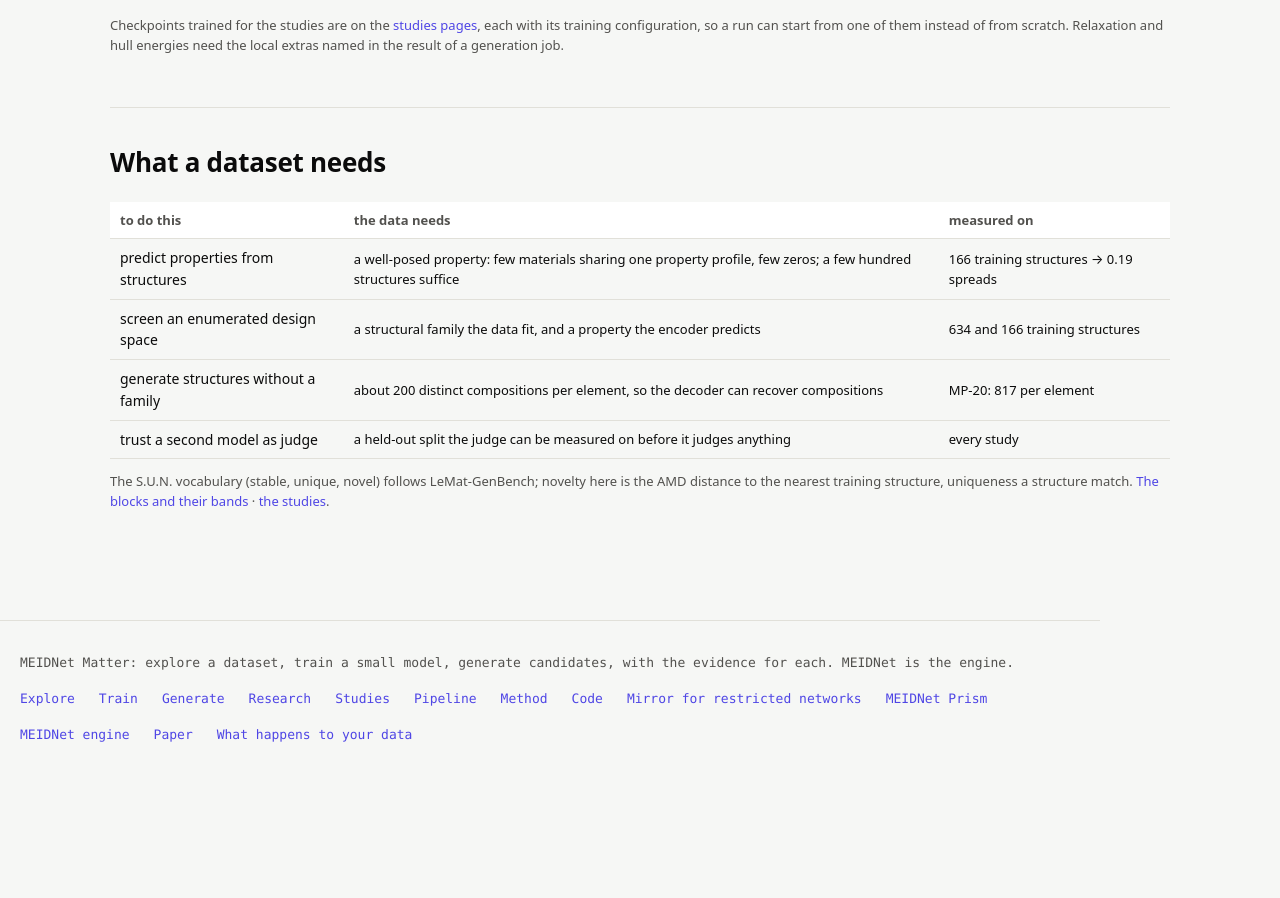
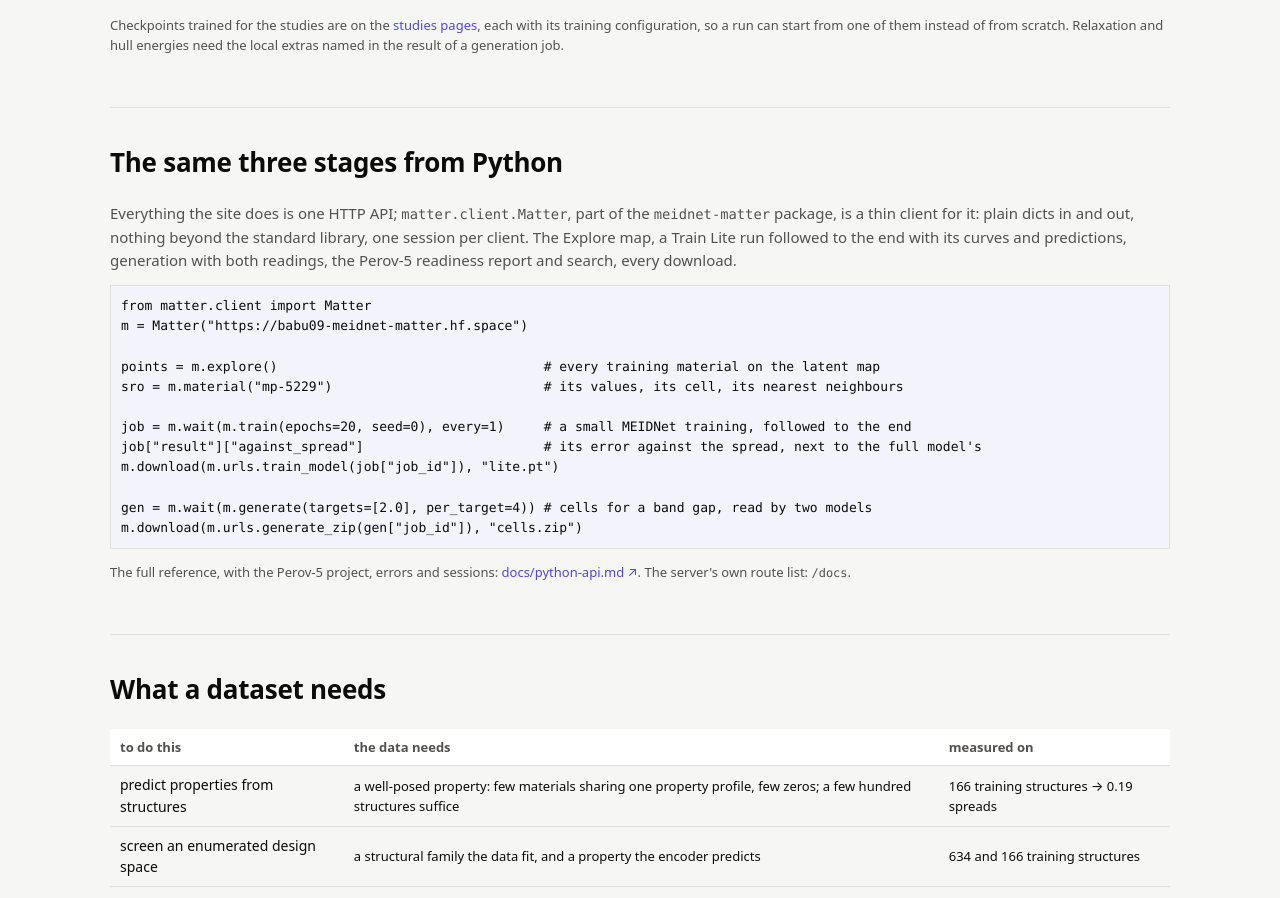
Before and after one commit to ABnano/MEIDNet-Matter, a React (Vite) app in the folder frontend/: page /method in a window 1280 px wide. Shown: the part 4845-5743 px from the top of the page. Before the commit the page ends 5622 px from the top, so only its background shows below. Built offline with nearby package versions, Linux system fonts and the light colour scheme.

Commit message:
Docs: the Python API, the three stages in the README, a Python section on the Method page

```diff
--- a/frontend/src/pages/Method.tsx
+++ b/frontend/src/pages/Method.tsx
@@ -1,5 +1,5 @@
 import { Link } from 'react-router';
-import { MarketingHeader, SiteFooter } from '@/components/shell';
+import { ExternalLink, MarketingHeader, SiteFooter } from '@/components/shell';
 import { method as M } from '@/copy/research';
 
 const MECHANISM: Array<[string, string]> = [
@@ -28,7 +28,7 @@ const LIMITS: Array<[string, string]> = [
 ];
 
 const RUN_STEPS: Array<[string, string, string]> = [
-  ['Install', 'One command from PyPI: the engine and the application with the judge, with CPU torch (the default Linux build pulls about 2.5 GB of GPU libraries), pinned to the versions this release was tested with (Linux, Python 3.12; on another Python drop the -c line). Linux, macOS and Windows through WSL are supported; Windows 11 with Smart App Control blocks unsigned wheels, so use WSL there. The last line proves the install. On a slow or flaky network, scripts/install.sh in the repository does the same with retries and a fresh environment; the wheels are also attached to every release, for an index mirror or an offline machine (second command).', 'pip install --extra-index-url https://download.pytorch.org/whl/cpu \\\n  -c https://github.com/ABnano/MEIDNet-Matter/releases/latest/download/constraints.txt "meidnet-matter[judge]"\npython -c "import meidnet, matter, matgl; print(meidnet.__version__, matter.__version__)" && meidnet --version\n# without PyPI: the same from the release\x27s wheels\npip install --extra-index-url https://download.pytorch.org/whl/cpu \\\n  "meidnet @ https://github.com/ABnano/MEIDNet-Matter/releases/latest/download/meidnet-2.4.0.dev3-py3-none-any.whl" \\\n  "meidnet-matter[judge] @ https://github.com/ABnano/MEIDNet-Matter/releases/latest/download/meidnet_matter-0.9.1-py3-none-any.whl"'],
+  ['Install', 'One command from PyPI: the engine and the application with the judge, with CPU torch (the default Linux build pulls about 2.5 GB of GPU libraries), pinned to the versions this release was tested with (Linux, Python 3.12; on another Python drop the -c line). Linux, macOS and Windows through WSL are supported; Windows 11 with Smart App Control blocks unsigned wheels, so use WSL there. The last line proves the install. On a slow or flaky network, scripts/install.sh in the repository does the same with retries and a fresh environment; the wheels are also attached to every release, for an index mirror or an offline machine (second command).', 'pip install --extra-index-url https://download.pytorch.org/whl/cpu \\\n  -c https://github.com/ABnano/MEIDNet-Matter/releases/latest/download/constraints.txt "meidnet-matter[judge]"\npython -c "import meidnet, matter, matgl; print(meidnet.__version__, matter.__version__)" && meidnet --version\n# without PyPI: the same from the release\x27s wheels\npip install --extra-index-url https://download.pytorch.org/whl/cpu \\\n  "meidnet @ https://github.com/ABnano/MEIDNet-Matter/releases/latest/download/meidnet-2.4.0.dev3-py3-none-any.whl" \\\n  "meidnet-matter[judge] @ https://github.com/ABnano/MEIDNet-Matter/releases/latest/download/meidnet_matter-0.10.0-py3-none-any.whl"'],
   ['Turn what you have into one table', 'A folder of CIF or POSCAR files plus a spreadsheet of properties becomes one CSV with a structure column. The name column may hold the file names (JVASP-123, mp-456) or compositions; a -<space group> tag picks a polymorph; every ambiguity is reported and nothing matched is an error.', 'python -m meidnet_eval.ingest_upload structures/ properties.xlsx data/ --props "Band gap" --id-col "JARVIS id"'],
   ['Audit, detect prototypes, split', 'The intake writes the audit (rows, elements, zeros, shared property profiles), the dominant structural prototypes and a fair train/validation/test split.', 'python -m meidnet_eval.intake data/table.csv data/intake --id material_id --cif cif --props band_gap'],
   ['Block S0: can this dataset support what you want?', 'The preview grades the data before any training: compositions per element decides generation versus screening, the property\'s zeros and shared profiles decide whether it is well posed. With a family it also measures the novelty frontier and how many structures have the family\'s prototype. The verdict names the next command.', 'python -m meidnet_eval.preview data/intake --gap band_gap --targets 1 2 3 --family double_perovskite_a2bbx6:halide'],
@@ -72,6 +72,23 @@ export default function Method() {
           </ol>
           <p className="small muted">Checkpoints trained for the studies are on the <Link to="/studies">studies pages</Link>, each with its training configuration, so a run can start from one of them instead of from scratch. Relaxation and hull energies need the local extras named in the result of a generation job.</p>
         </section>
+        <section className="section" id="python">
+          <h2>The same three stages from Python</h2>
+          <p className="muted">Everything the site does is one HTTP API; <code>matter.client.Matter</code>, part of the <code>meidnet-matter</code> package, is a thin client for it: plain dicts in and out, nothing beyond the standard library, one session per client. The Explore map, a Train Lite run followed to the end with its curves and predictions, generation with both readings, the Perov-5 readiness report and search, every download.</p>
+          <pre className="mono small" style={{ background: 'var(--tint)', border: '1px solid var(--line)', padding: 10, overflowX: 'auto' }}>{`from matter.client import Matter
+m = Matter("https://babu09-meidnet-matter.hf.space")
+
+points = m.explore()                                  # every training material on the latent map
+sro = m.material("mp-5229")                           # its values, its cell, its nearest neighbours
+
+job = m.wait(m.train(epochs=20, seed=0), every=1)     # a small MEIDNet training, followed to the end
+job["result"]["against_spread"]                       # its error against the spread, next to the full model's
+m.download(m.urls.train_model(job["job_id"]), "lite.pt")
+
+gen = m.wait(m.generate(targets=[2.0], per_target=4)) # cells for a band gap, read by two models
+m.download(m.urls.generate_zip(gen["job_id"]), "cells.zip")`}</pre>
+          <p className="small muted">The full reference, with the Perov-5 project, errors and sessions: <ExternalLink href="https://github.com/ABnano/MEIDNet-Matter/blob/main/docs/python-api.md">docs/python-api.md ↗</ExternalLink>. The server's own route list: <code>/docs</code>.</p>
+        </section>
         <section className="section" id="requirements">
           <h2>What a dataset needs</h2>
           <div className="table-wrap">
```
Also changed, not shown: 2 other files (tests, documents, lock files or other folders).
